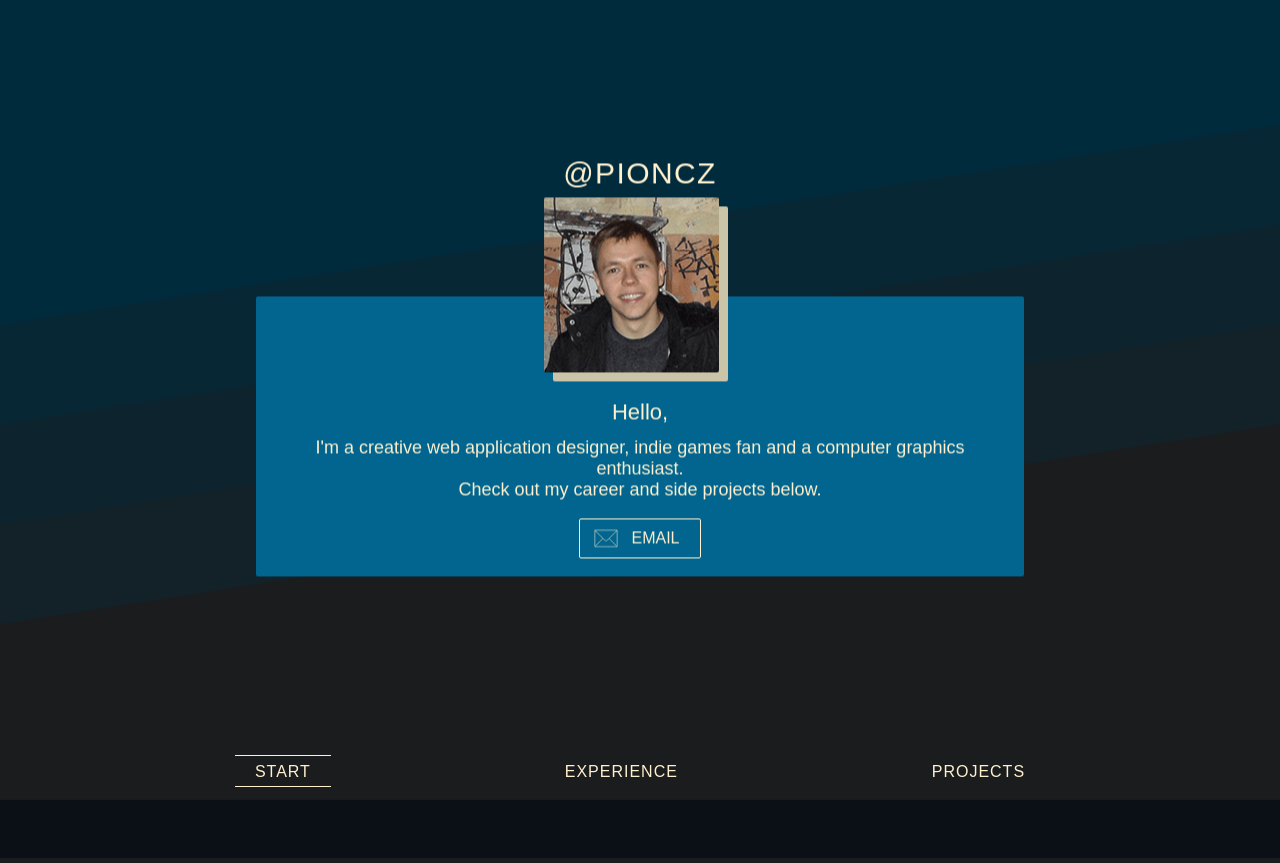
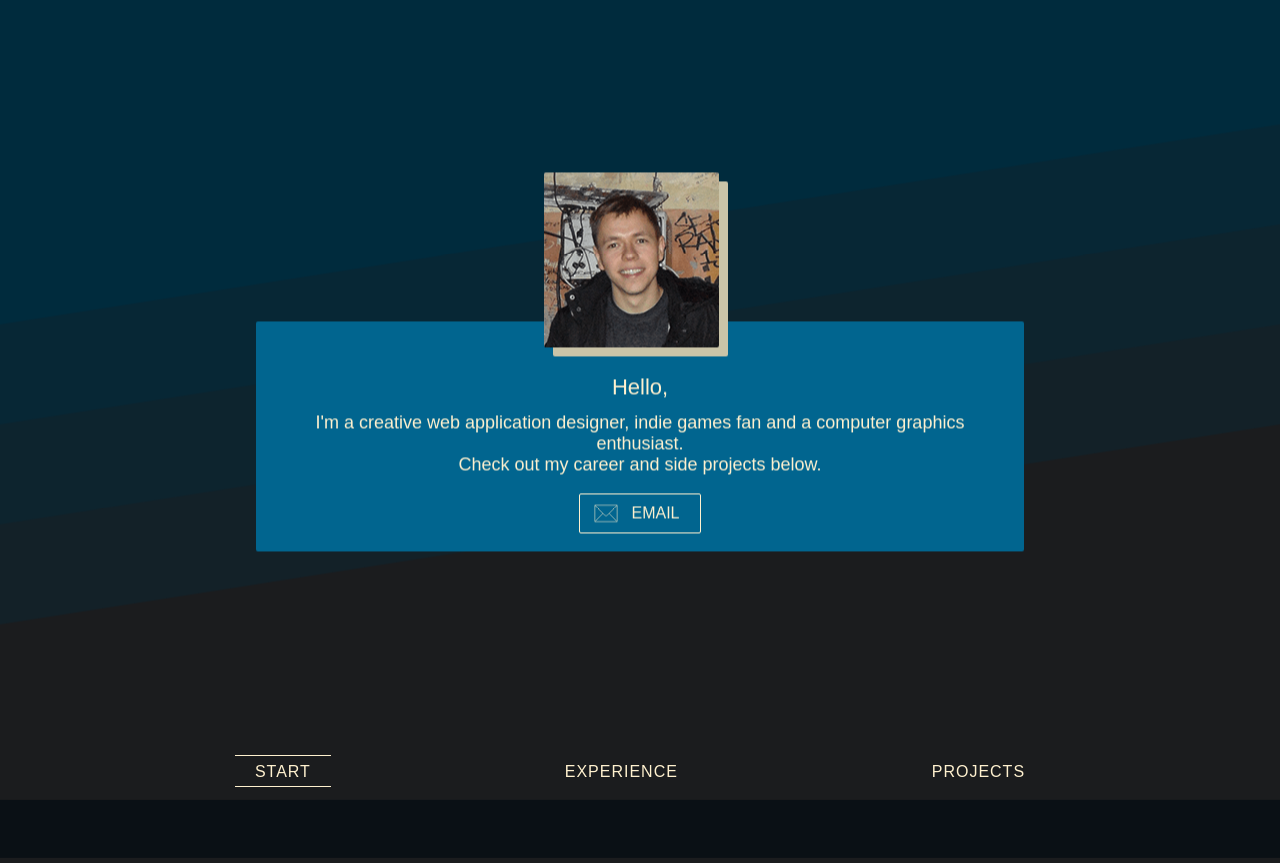
Before and after one commit to pioncz/portfolio-2020, a website built with webpack: page index.html in a window 1280 px wide. Shown: the top 863 px of the page. Built offline with nearby package versions, Linux system fonts and the light colour scheme.

Commit message:
npm update, removed main h1

```diff
--- a/index.html
+++ b/index.html
@@ -14,7 +14,6 @@
     <div data-scroll-content>
       <section id="about">
         <div class="wrapper">
-          <h1 class="header">@pioncz</h1>
           <div class="avatar">
             <img src="images/avatar.png" alt="Profile picture" />
           </div>
```
Also changed, not shown: package.json (+5 -5 lines), README.md, 1 other file.
